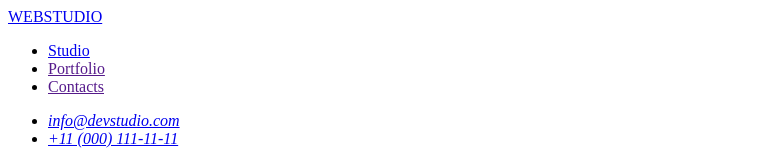
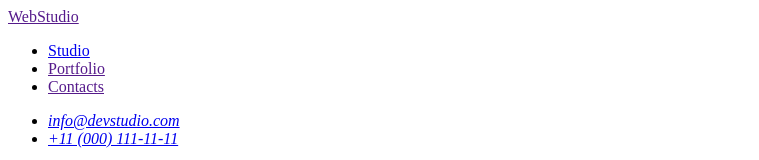
Before and after one commit to alekseenko1/goit-markup-hw-01, a plain HTML site: page index.html in a window 1280 px wide. Shown: the top 160 px of the page, without its empty margins (0-759 px from the left). Drawn offline with Linux system fonts and the light colour scheme.

Commit message:
commit index

```diff
--- a/index.html
+++ b/index.html
@@ -8,7 +8,7 @@
   <body>
     <header>
       <nav>
-        <a href="./index.html">WEBSTUDIO</a>
+        <a href="">WebStudio</a>
         <ul>
           <li><a href="./index.html">Studio</a></li>
           <li><a href="">Portfolio</a></li>
```
